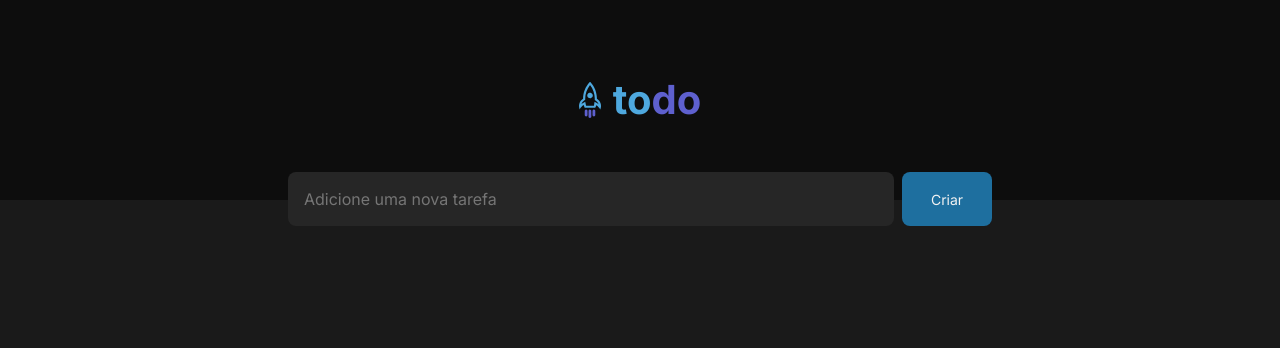
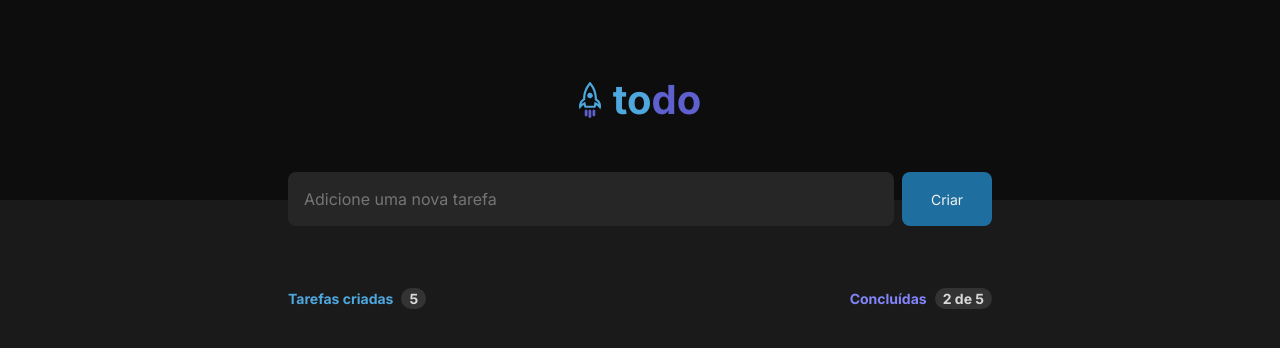
Before and after one commit to Lucas-Gonsalves/to-do_list, a React (Vite) app in the folder web/: page / in a window 1280 px wide. Shown: the top 348 px of the page. Built offline with nearby package versions, Linux system fonts and the light colour scheme.

Commit message:
added todo status and creaeted a stylization for him

```diff
--- a/web/src/pages/home.tsx
+++ b/web/src/pages/home.tsx
@@ -38,6 +38,18 @@ export function Home() {
           />
         </form>
 
+        <section className={styles.todoList}>
+
+          <div className={styles.todoStatus}>
+              <p id={styles.blueTodoStatus} >Tarefas criadas<span>5</span></p>
+              <p id={styles.purpleTodoStatus} >Concluídas<span>2 de 5</span></p>
+          </div>
+
+
+          <ul className={styles.showTodoList}>
+          </ul>
+
+        </section>
       </main>
     </div>
   );
--- a/web/src/pages/styles.module.css
+++ b/web/src/pages/styles.module.css
@@ -21,11 +21,48 @@
   gap: .8rem;
 }
 
+.todoList {
+  margin-top: 6.4rem;
+}
 
+.todoStatus {
+  display: flex;
+  justify-content: space-between;
+  gap: 2rem;
+}
+
+.todoStatus p {
+  font-size: var(--size-xs);
+  font-weight: var(--weight-bold);
+}
+
+.todoStatus span {
+  color: var(--gray-200);
+
+  background: var(--gray-400);
+  border-radius: 999px;
+
+  padding: .2rem .8rem;
+  margin-left: .8rem;
+}
+
+
+#blueTodoStatus {
+  color: var(--blue-100);
+}
+
+
+#purpleTodoStatus {
+  color: var(--purple-100);
+}
 
 
 @media (min-width: 425px) {
   .content {
     padding: 1.6rem;
   }
+
+  .todoStatus p {
+    font-size: var(--size-xm);
+  }
 }
```
